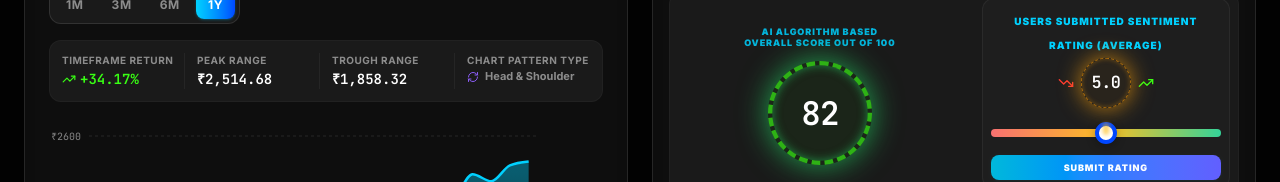
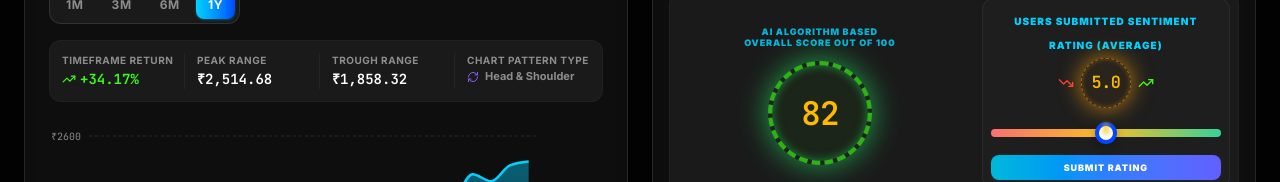
Before and after one commit to amber-agarwal-git/stockanalyzer, a React (Vite) app: page / in a window 1280 px wide. Shown: the part 495-677 px from the top of the page. Built offline with nearby package versions, Linux system fonts and the light colour scheme.

Commit message:
ui: update score text color to amber-400
Refine visual consistency by updating the stock score text color to align with the platform's brand palette.

```diff
--- a/src/components/RecommendationCard.tsx
+++ b/src/components/RecommendationCard.tsx
@@ -125,7 +125,7 @@ export const RecommendationCard: React.FC<RecommendationCardProps> = ({ recommen
               ? 'overall-glow-amber border-amber-500/60 bg-amber-500/5'
               : 'overall-glow-green border-accent-green/65 bg-accent-green/5'
           }`}>
-            <span className="text-2xl sm:text-3xl font-mono font-black tracking-tight text-white">
+            <span className="text-2xl sm:text-3xl font-mono font-black tracking-tight text-amber-400">
               {Math.round(calcScore * 10)}
             </span>
           </div>
@@ -154,7 +154,7 @@ export const RecommendationCard: React.FC<RecommendationCardProps> = ({ recommen
                   ? 'overall-glow-amber border-amber-500/60 bg-amber-500/5'
                   : 'overall-glow-green border-accent-green/65 bg-accent-green/5'
               }`}>
-                <span className="text-sm sm:text-base font-mono font-black tracking-tight text-white">
+                <span className="text-sm sm:text-base font-mono font-black tracking-tight text-amber-400">
                   {sliderVal.toFixed(1)}
                 </span>
               </div>
```
